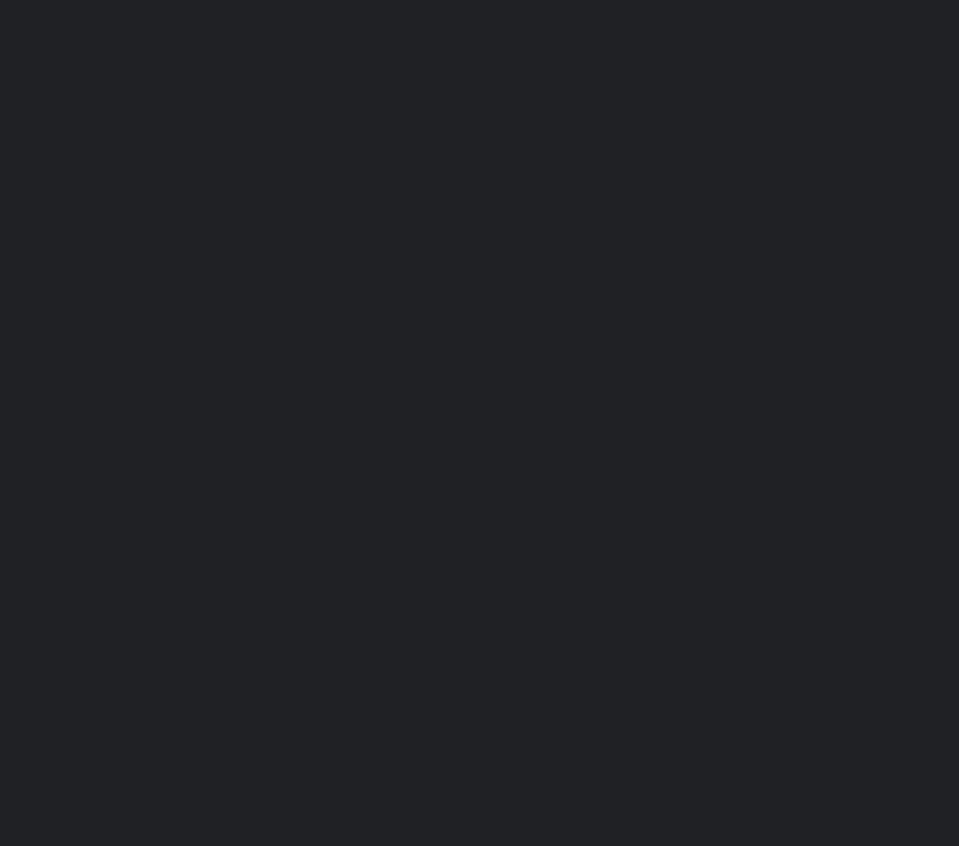
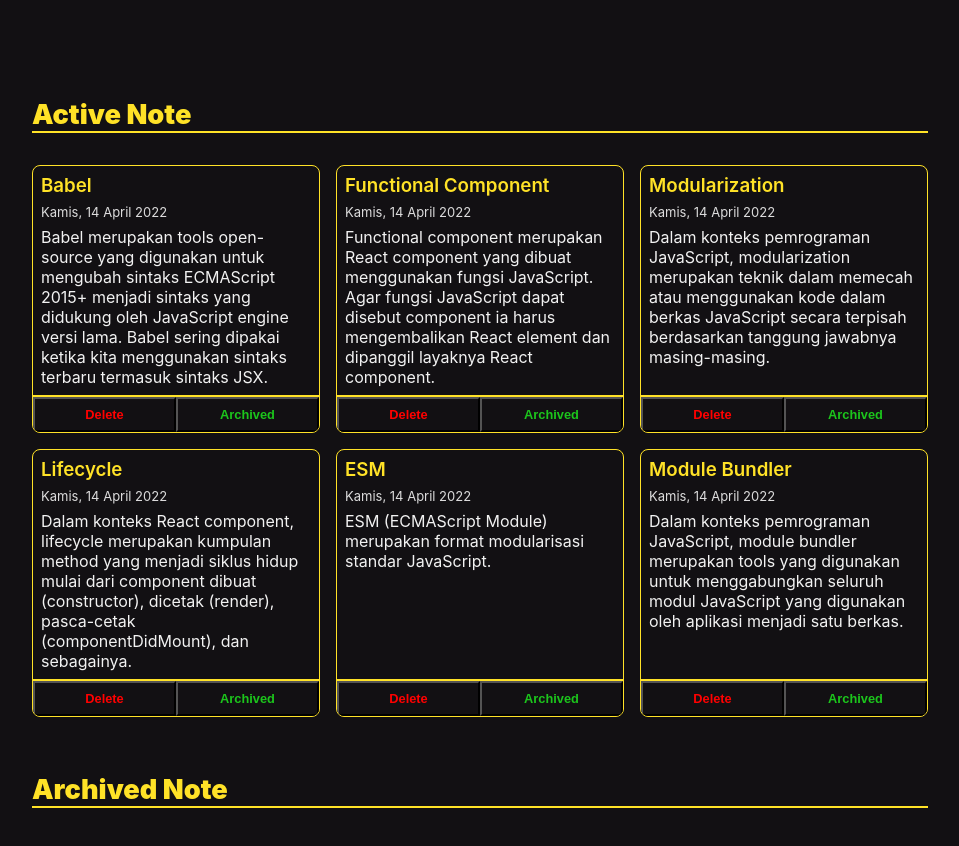
Before and after one commit to Attta-pangestu/dicoding-personal-notes-app, a React (Vite) app: page / in a window 1280 px wide. Shown: the part 566-1412 px from the top of the page, without its empty margins (160-1119 px from the left). Before the commit the page ends 800 px from the top, so only its background shows below. Built offline with nearby package versions, Linux system fonts and the light colour scheme.

Commit message:
pembuatan arsip fitur

```diff
--- a/index.html
+++ b/index.html
@@ -4,6 +4,7 @@
     <meta charset="UTF-8" />
     <link rel="icon" type="image/svg+xml" href="/vite.svg" />
     <meta name="viewport" content="width=device-width, initial-scale=1.0" />
+    <!-- <script src="http://localhost:8097"></script> -->
     <title>Vite + React</title>
 </head>
 <body>
--- a/src/App.jsx
+++ b/src/App.jsx
@@ -1,13 +1,73 @@
 import React from "react";
 import Header from "./components/Header";
 import NoteInput from "./components/Note-Input";
-function App() {
-  return (
-    <main>
-      <Header />
-      <NoteInput />
-    </main>
-  );
+import NotesList from "./components/Notes-list";
+import { getInitialData, showFormattedDate } from "./utils/data-notes";
+
+
+// Import style
+import style from './styles/app.module.css';
+
+
+class App extends React.Component {
+  constructor() {
+    super();
+    const notesArray = getInitialData();
+    const formattedNotesArray = this.formatNotesArray(notesArray) ;
+    const archivedArray = this.filterArchiveNotes(formattedNotesArray,true);
+    const unarchiveArray = this.filterArchiveNotes(formattedNotesArray, false);
+
+    this.state = {
+      notesArray : formattedNotesArray,
+      archivedArray :archivedArray,
+      unarchivedArray:unarchiveArray,
+    }
+
+    this.onAddNotesEventHandler = this.onAddNotesEventHandler.bind(this);
+    this.onDeleteNoteEventHandler = this.onDeleteNoteEventHandler.bind(this);
+
+  }
+
+  filterArchiveNotes(noteArray, filter) {
+    return noteArray.filter(note => note.archived === filter);
+  }
+
+  formatNotesArray(noteArray) {
+    return noteArray.map(note => ({...note,createdAt: showFormattedDate(note.createdAt) }));
+  }
+
+  onAddNotesEventHandler({...newNotes}) {
+    const formattedDate = this.formatNotesArray([newNotes]);
+    console.log(formattedDate);
+    this.setState((prevState) => ({notesArray : [...prevState.notesArray, formattedDate[0] ]}))
+
+  }
+
+  onDeleteNoteEventHandler(id) {
+    this.setState({
+      notesArray : this.state.notesArray.filter(note => (note.id !==id))
+    })
+  }
+
+  onArchivedEventHandler(id) {
+    this.setState({})
+  }
+
+
+  render () {
+    console.log(this.state.archivedArray);
+    return (
+      <React.Fragment>
+        <Header />
+        <main className={style.main}>
+          <NoteInput  addNotes={this.onAddNotesEventHandler}/>
+          <NotesList sectionTitle={"Active Note"} notesArray={this.state.unarchivedArray} onArchiveHandler={this.onArchivedEventHandler} onDeleteHandler={this.onDeleteNoteEventHandler} />
+          <NotesList sectionTitle={"Archived Note"} notesArray={this.state.archivedArray} onArchiveHandler={this.onArchivedEventHandler} onDeleteHandler={this.onDeleteNoteEventHandler} />
+
+        </main>
+      </React.Fragment>
+    );
+  }
 }
 
 export default App;
--- a/src/components/Button.jsx
+++ b/src/components/Button.jsx
@@ -1,7 +1,7 @@
 import React from "react";
 import style from "../styles/button.module.css";
-function Button({label}) {
-    return <button className={style.button} data-action={label}>{label}</button> ;
+function Button(attributes) {
+    return <button className={style.button} data-action={attributes.label}  {...attributes} >{attributes.label}</button> ;
 }
 
 export default Button;
--- a/src/components/Card-Note.jsx
+++ b/src/components/Card-Note.jsx
@@ -1,17 +1,18 @@
 import React from "react";
+import Button from "./Button";
 import style from "../styles/card.module.css";
 
-function CardNote({id, title, createdAt, body, archived}) {
-    return(
+function CardNote({id, title, createdAt, body, archived, onDeleteHandler, onArchiveHandler}) {
+  return(
       <article id={id} className={style.card} >
         <header className={style.card__header}>
           <h3 className={style.card__header__heading}>{title}</h3>
           <small className={style.card__header__date}>{createdAt}</small>
+          <p className={style.card__body}>{body}</p>
         </header>
-        <p className={style.card__body}>{body}</p>
         <footer className={style.card__footer}>
-          <button>Delete</button>
-          <button>{archived? "unarchived" : "archive"}</button>
+          <Button label={"Delete"} onClick={() => {onDeleteHandler(id)}}  />
+          <Button onClick={() => onArchiveHandler(id) }  label={archived ? "Unarchived" : "Archived"} />
         </footer>
       </article>
     );
--- a/src/components/Note-Input.jsx
+++ b/src/components/Note-Input.jsx
@@ -10,17 +10,55 @@ class NoteInput extends React.Component {
             title: '',
             body: '',
             archived: false,
-            createdAt: ''
+            createdAt: '',
         }
+        this.onTitleEventHandler = this.onTitleEventHandler.bind(this);
+        this.onSubmitEventHandler = this.onSubmitEventHandler.bind(this);
+        this.onBodyEventHandler = this.onBodyEventHandler.bind(this);
+    }
+
+    onTitleEventHandler(event) {
+        this.setState({
+            title : event.target.value,
+        });
+    }
+
+    onBodyEventHandler(event) {
+        const bodyVal = event.target.value;
+        const limitChar = 50;
+        // Check body length and set condition
+        const remainCharacter = bodyVal.length - limitChar;
+        if(remainCharacter){
+            this.setState({
+                body : bodyVal,
+            });
+        }
+
+    }
+
+    onSubmitEventHandler(event) {
+        event.preventDefault();
+        const timeStamp = new Date().toISOString();
+        this.setState({
+            createdAt  : timeStamp,
+            id : timeStamp,
+        }, () => {
+            this.props.addNotes(this.state);
+        });
+    }
+
+    remainCharacterInput(charInput,limitChar) {
+        const currentLenghtChar = charInput.length;
+        return limitChar - currentLenghtChar;
     }
 
     render (){
         return (
-            <form className={style.noteForm} >
+            <form className={style.noteForm} onSubmit={this.onSubmitEventHandler} >
                 <h2 className={style.note_form__heading}>Tulis dan Buat Note</h2>
-                <small className={style.note_form__counter_word}>Remaining Character <span className={style.remain_character}>50</span></small>
-                <Input type="text" placeholder="Judul note..." />
-                <Input type="textarea" placeholder="Tulis note kamu...." />
+                <small className={style.note_form__counter_word}>Remaining Character <span className={style.remain_character}>{50-this.state.body.length}</span></small>
+                <Input type="text" placeholder="Judul note..."  onChange={this.onTitleEventHandler} />
+                <Input type="textarea" placeholder="Tulis note kamu...." value={this.state.body} onChange={this.onBodyEventHandler} />
                 <Input type="submit"  value="Simpan Catatan" />
             </form>
         );
--- a/src/components/Notes-list.jsx
+++ b/src/components/Notes-list.jsx
@@ -1,11 +1,17 @@
 import React from "react";
-import style from "../styles/NotesList.module.css";
-import
+import style from "../styles/NoteList.module.css";
+import CardNote from "./Card-Note";
 
-function NotesList({notesArray}){
+function NotesList({sectionTitle,notesArray, onDeleteHandler, onArchiveHandler}){
+
     return (
         <section>
-            <h2 className={style.heading}>Active Notes</h2>
+            <h2 className={style.heading}>{sectionTitle}</h2>
+            <div className={style.list_container}>
+                {notesArray.map((note) => (
+                    <CardNote key={note.id} {...note} onArchiveHandler={onArchiveHandler} onDeleteHandler={onDeleteHandler} />
+                ))}
+            </div>
 
         </section>
     );
--- a/src/styles/NoteList.module.css
+++ b/src/styles/NoteList.module.css
@@ -3,12 +3,12 @@
     font-weight: 900;
     color: var(--primary-color);
     border-bottom: 2px solid var(--primary-color);
-
+    margin-bottom: 2rem;
 }
 
 .list_container {
-    display: grid;
-    grid-template-columns: repeat(4,1fr);
-    grid-template-rows: minmax(min-content,max-content);
+    display: flex;
+    flex-wrap: wrap;
     gap: 16px;
+    justify-content: center;
 }
--- /dev/null
+++ b/src/styles/app.module.css
@@ -0,0 +1,8 @@
+.main{
+    padding: 0 12rem;
+    padding-bottom: 7rem;
+    display: flex;
+    flex-direction: column;
+    justify-content: center;
+    gap: 3.5rem;
+}
--- a/src/styles/button.module.css
+++ b/src/styles/button.module.css
@@ -0,0 +1,22 @@
+.button {
+    background-color: transparent ;
+    flex: 1;
+    text-align: center;
+    padding: .5rem 2rem;
+    cursor: pointer;
+    font-size: .8rem;
+    font-weight: bold;
+
+}
+
+.button:hover{
+    background-color: var(--primary-color);
+}
+
+.button[data-action="Delete"]  {
+    color: red;
+}
+
+.button[data-action="Archived"], .button[data-action="Unarchived"]{
+    color: rgb(28, 197, 28);
+}
--- a/src/styles/card.module.css
+++ b/src/styles/card.module.css
@@ -7,7 +7,8 @@
     justify-content: space-between;
     color: var(--light-color);
     overflow: hidden;
-    border-radius: 1rem;
+    border-radius: .5rem;
+    flex: 1 1 25%;
 }
 
 .card__header {
--- a/src/styles/main.css
+++ b/src/styles/main.css
@@ -12,7 +12,7 @@
 
 body {
   font-family: 'Inter', sans-serif;
-  background-color: #202124;
+  background-color: var(--dark-color);
   color: white;
 }
 
```
